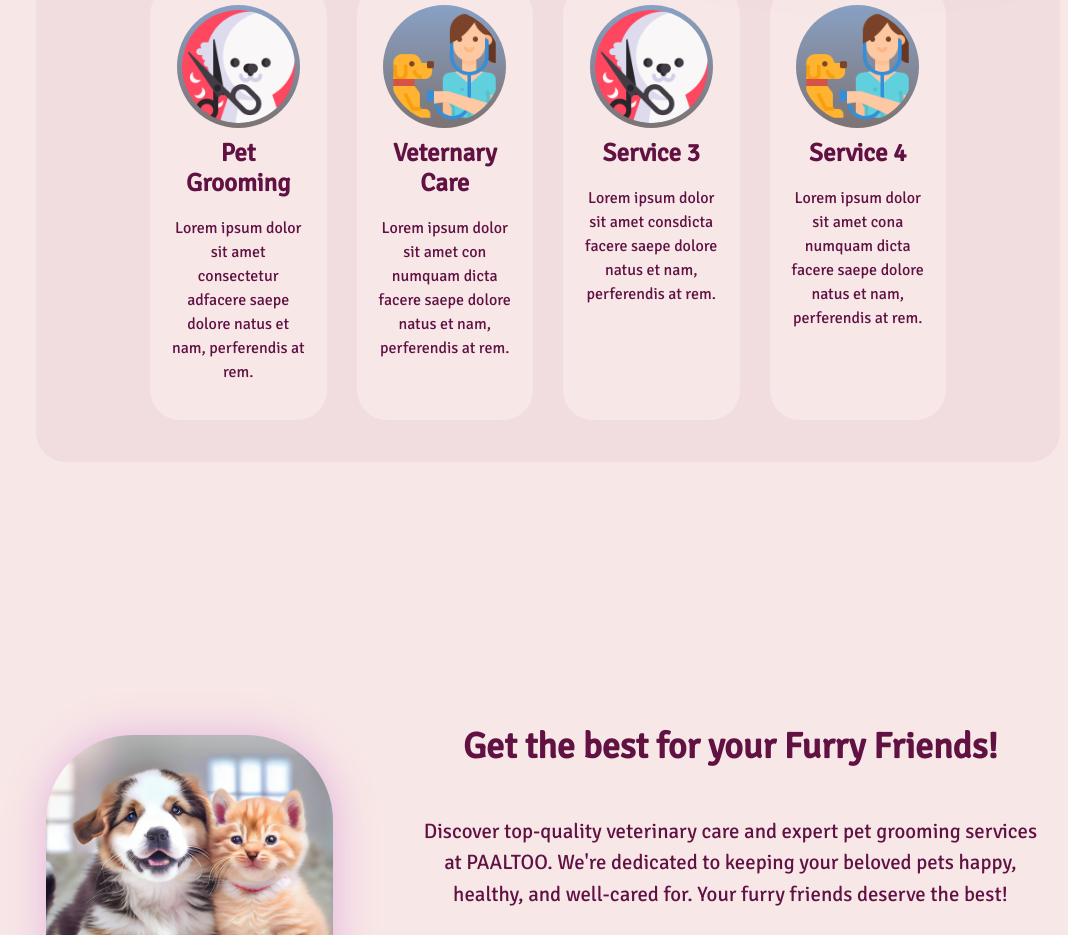
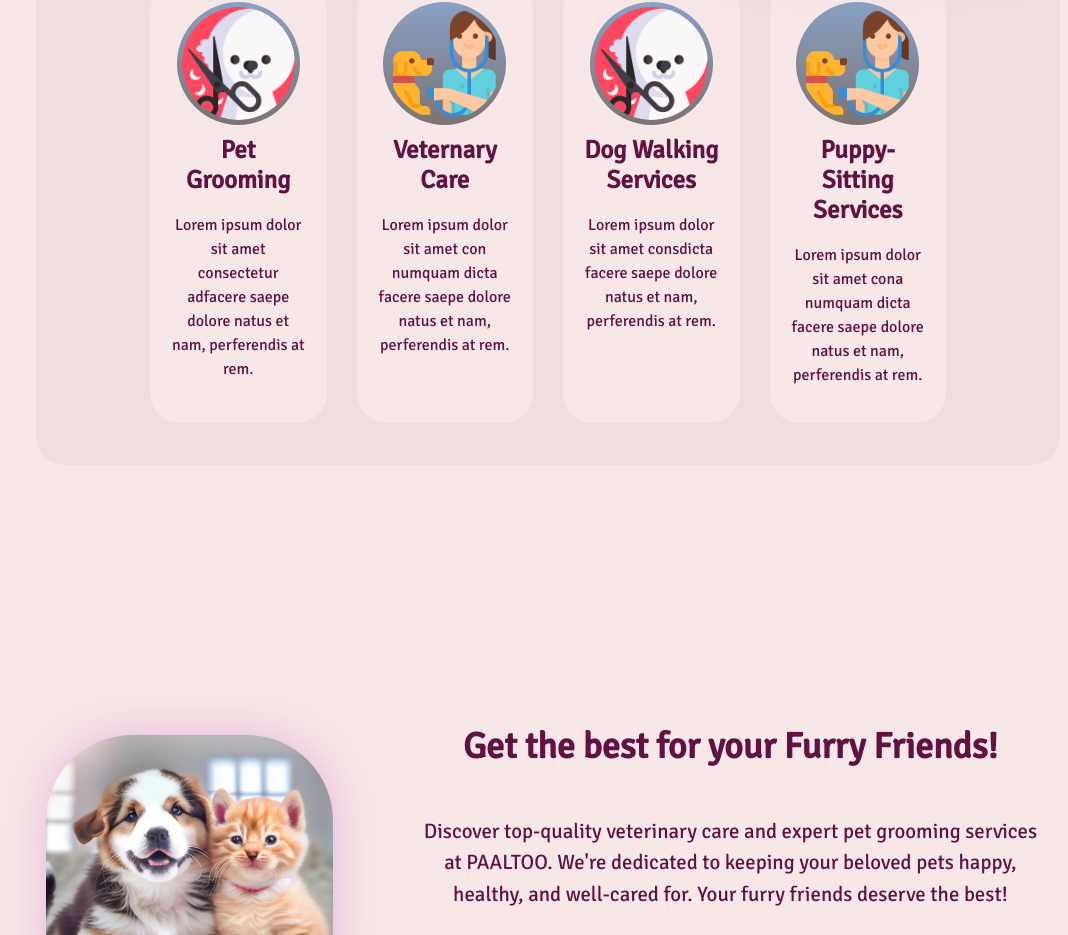
Before and after one commit to CODEwithSANKETj/vivid-roll-405, a React (Vite) app: page / in a window 1280 px wide. Shown: the part 960-1895 px from the top of the page, without its empty margins (92-1160 px from the left). Built offline with nearby package versions, Linux system fonts and the light colour scheme.

Commit message:
final commit

```diff
--- a/src/Pages/Home.jsx
+++ b/src/Pages/Home.jsx
@@ -85,7 +85,7 @@ function Home() {
 
               <div className="service" onClick={()=>navigate('/services/1')}>
                 <img src={petgrooming} alt="" />
-                <Heading as={"h3"}>Service 3</Heading>
+                <Heading as={"h3"}>Dog Walking Services</Heading>
                 <p>
                   Lorem ipsum dolor sit amet consdicta facere saepe dolore natus
                   et nam, perferendis at rem.
@@ -94,7 +94,7 @@ function Home() {
 
               <div className="service" onClick={()=>navigate('/services/0')}>
                 <img src={veternary} alt="" />
-                <Heading as={"h3"}>Service 4</Heading>
+                <Heading as={"h3"}>Puppy-Sitting Services</Heading>
                 <p>
                   Lorem ipsum dolor sit amet cona numquam dicta facere saepe
                   dolore natus et nam, perferendis at rem.
```
